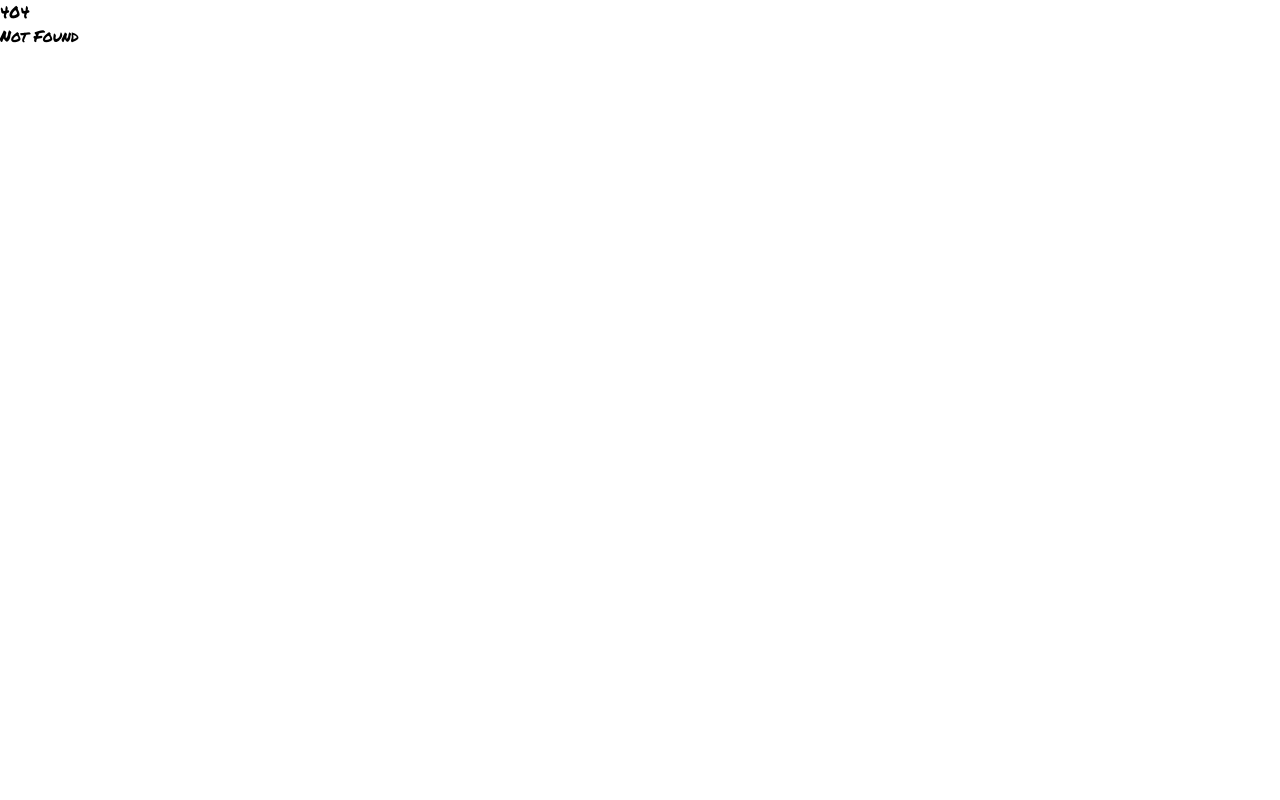
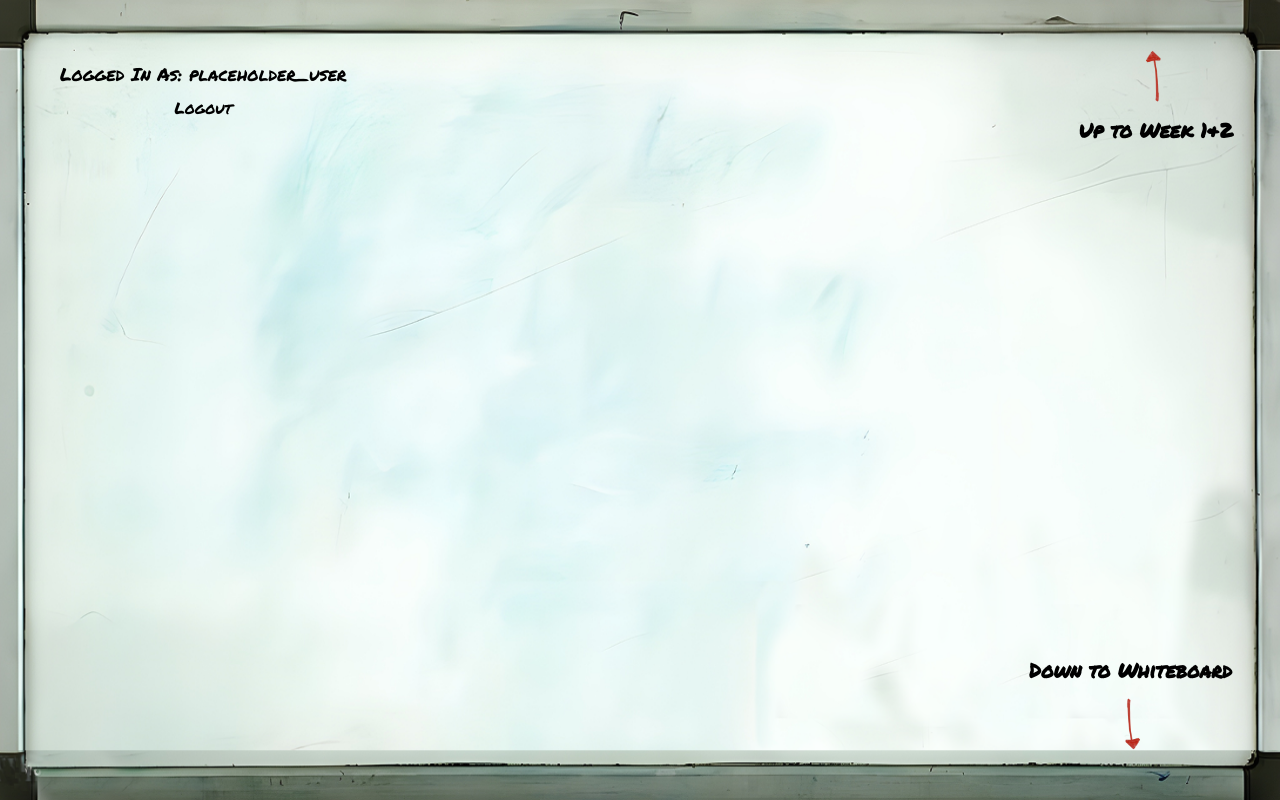
Before and after one commit to hackclub/accelerate, a SvelteKit app: page /whiteboard/leaderboard in a window 1280 px wide. Before the commit this address had no page. Built offline with nearby package versions, Linux system fonts and the light colour scheme.

Commit message:
working on week 1

```diff
--- a/src/app.css
+++ b/src/app.css
@@ -59,3 +59,16 @@
   box-shadow: 8px 15px 20px rgba(0, 0, 0, 0.5);
   transform: skew(8deg) rotate(3deg);
 }
+
+ @layer utilities {
+      /* Hide scrollbar for Chrome, Safari, and Opera */
+      .no-scrollbar::-webkit-scrollbar {
+        display: none;
+      }
+
+      /* Hide scrollbar for IE, Edge, and Firefox */
+      .no-scrollbar {
+        -ms-overflow-style: none; /* IE and Edge */
+        scrollbar-width: none; /* Firefox */
+      }
+    }
--- a/src/routes/+page.svelte
+++ b/src/routes/+page.svelte
@@ -56,8 +56,8 @@
     </div>
 
     <div class="relative z-10 p-10">
-        <img src="cloud-note-2.png" alt="Cloud Note" class="absolute top-20 left-20 -rotate-6 scale-100 paper-curl-right cursor-pointer shadow-lg shadow-black" />
-        <img src="cloud-note2.png" alt="Cloud Note 2" class="absolute top-25 right-13 rotate-6 scale-100 paper-curl-left cursor-pointer z-30 " />
+        <img src="cloud-note-2.png" alt="Cloud Note" class="absolute top-20 left-20 -rotate-6 scale-100  cursor-pointer shadow-lg shadow-black" />
+        <img src="cloud-note2.png" alt="Cloud Note 2" class="absolute top-25 right-13 rotate-6 scale-100  cursor-pointer z-30 " />
         <img src="hand-graph.png" alt="Hand Graph" class="absolute z-20 top-20 right-30 scale-100" />
         <img src="sticky-scroll-down.png" alt="Sticky Scroll Down" class="absolute z-20 top-150 right-50 scale-100" />
         <img src="Logo.png" alt="Logo" class="absolute z-20 top-110 left-20" />
--- /dev/null
+++ b/src/routes/whiteboard/leaderboard/+page.svelte
@@ -0,0 +1,14 @@
+<div>
+    <a href="/whiteboard/week/1&2" class="fixed top-12 right-12 z-50">
+        <div class="flex flex-col items-center gap-2">
+            <img src="/arrow.jpg" alt="Up Arrow" class="w-16 md:w-20 -rotate-90"/>
+            <p class="text-xl font-semibold">Up to Week 1&2</p>
+        </div>
+    </a>
+    <a href="/whiteboard/" class="fixed bottom-12 right-12 z-50">
+        <div class="flex flex-col items-center gap-2 ">
+            <p class="text-xl font-semibold">Down to Whiteboard</p>
+            <img src="/arrow.jpg" alt="Down Arrow" class="w-16 md:w-20 rotate-90" />
+        </div>
+    </a>
+</div>
--- a/src/routes/whiteboard/week/1&2/+page.svelte
+++ b/src/routes/whiteboard/week/1&2/+page.svelte
@@ -28,5 +28,29 @@
     });
 </script>
 <div>
-    Week 1 & 2
+    <div>
+    <a href="/whiteboard" class="fixed top-12 right-12 z-50">
+        <div class="flex flex-col items-center gap-2">
+            <img src="/arrow.jpg" alt="Up Arrow" class="w-16 md:w-20 -rotate-90"/>
+            <p class="text-xl font-semibold">Up to Whiteboard</p>
+        </div>
+    </a>
+    <a href="/whiteboard/leaderboard" class="fixed bottom-12 right-12 z-50">
+        <div class="flex flex-col items-center gap-2 ">
+            <p class="text-xl font-semibold">Down to Leaderboard</p>
+            <img src="/arrow.jpg" alt="Down Arrow" class="w-16 md:w-20 rotate-90" />
+        </div>
+    </a>
+    <iframe
+        src="https://o0gkkkok8k08wwgksk8okgwg.a.selfhosted.hackclub.com/"
+        class="absolute w-3/4 h-[75vh] overflow-hidden scale-120 z-50 -right-100 drop-shadow-6xl"
+        scrolling="no"
+        title="Simulation"
+    ></iframe>
+    <iframe
+        src="/page.pdf"
+        class="absolute left-20 top-40 w-100 h-200 z-50 rounded-2xl"
+        title="Embedded PDF Viewer"
+    ></iframe>
 </div>
+</div>
```
Also changed, not shown: 1 other file (tests, documents, lock files or other folders).
